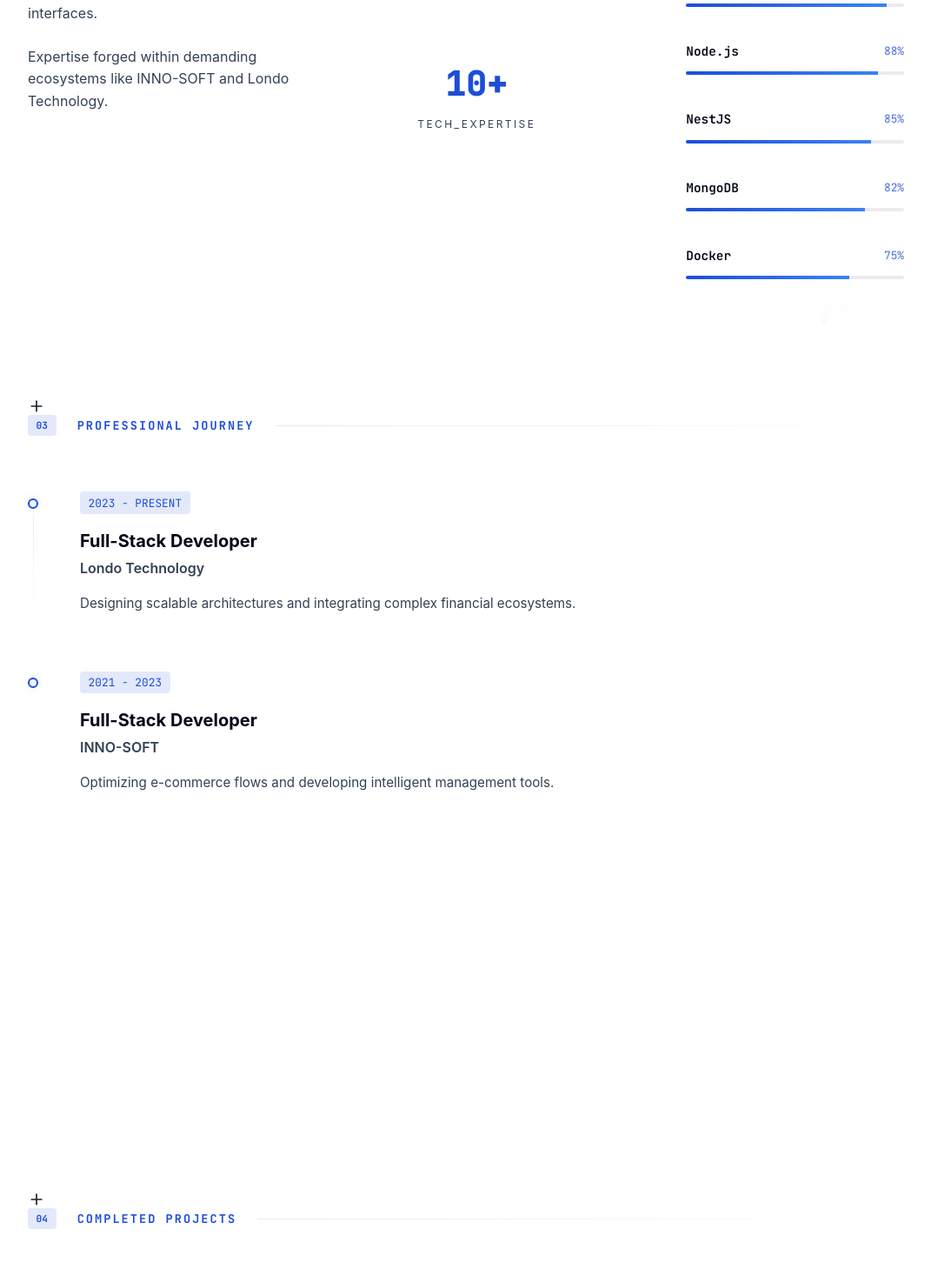
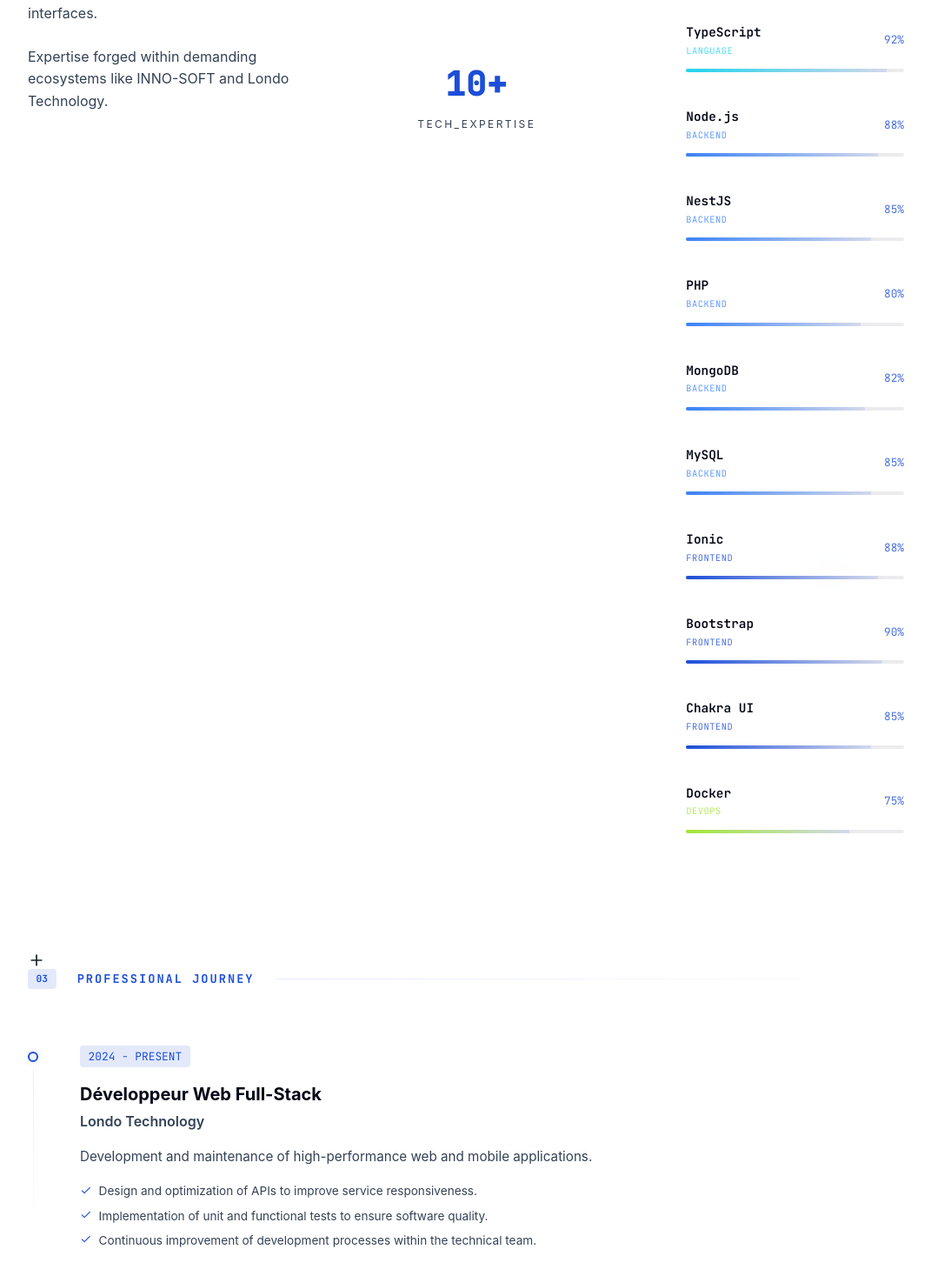
Before and after one commit to Djsk-f/my-portoflio, a Next.js app: page /en in a window 1280 px wide. Shown: the part 1301-2768 px from the top of the page at 87% size, without its empty margins (104-1175 px from the left). Built offline with nearby package versions, Linux system fonts and the light colour scheme.

Commit message:
feat: Implement skill categorization and update experience and project details across the portfolio.

```diff
--- a/public/assets/scss/layouts/_experience.scss
+++ b/public/assets/scss/layouts/_experience.scss
@@ -71,6 +71,31 @@
       color: var(--text-secondary);
       line-height: 1.7;
       font-size: 0.95rem;
+      margin-bottom: 1rem;
+    }
+
+    .exp-highlights {
+      list-style: none;
+      padding: 0;
+      margin: 0;
+      display: flex;
+      flex-direction: column;
+      gap: 0.5rem;
+
+      .exp-highlight-item {
+        display: flex;
+        align-items: flex-start;
+        gap: 0.5rem;
+        font-size: 0.85rem;
+        color: var(--text-secondary);
+        line-height: 1.5;
+
+        .exp-check {
+          color: var(--accent-primary);
+          flex-shrink: 0;
+          margin-top: 0.15rem;
+        }
+      }
     }
   }
 
--- a/public/assets/scss/layouts/_skills.scss
+++ b/public/assets/scss/layouts/_skills.scss
@@ -16,6 +16,13 @@
     display: flex;
     justify-content: space-between;
     align-items: center;
+    gap: 0.5rem;
+
+    .skill-name-row {
+      display: flex;
+      flex-direction: column;
+      gap: 0.2rem;
+    }
 
     .skill-name {
       font-weight: 600;
@@ -24,11 +31,20 @@
       font-size: 0.9rem;
     }
 
+    .skill-category {
+      font-size: 0.65rem;
+      font-family: 'JetBrains Mono', monospace;
+      text-transform: uppercase;
+      letter-spacing: 0.05em;
+      opacity: 0.8;
+    }
+
     .skill-percentage {
       font-size: 0.8rem;
       color: var(--accent-primary);
       opacity: 0.8;
       font-family: 'JetBrains Mono', monospace;
+      flex-shrink: 0;
     }
   }
 
--- a/src/app/mocks/projects.mock.ts
+++ b/src/app/mocks/projects.mock.ts
@@ -4,34 +4,25 @@ export const projects: Project[] = [
   {
     title: "ClICK CADYST",
     role: "Full-Stack Developer",
-    description:
-      "Développement d'une application web et mobile pour la gestion des commandes internes de sacs de farine chez PASTA. UI réalisée avec Ionic & Angular-ionic, API sécurisée en Nest.js, base de données MongoDB.",
-    stack: ["Ionic", "Angular-ionic", "Node.js", "MongoDB"],
+    description: "Application de gestion des commandes de sacs de farine pour l'entreprise PASTA. Développement en full-stack avec intégration d'API sécurisées.",
+    stack: ["Ionic", "Angular", "NestJS", "MongoDB"],
     image: "/assets/images/cadyst_mobile.png",
+    link: { url: "https://play.google.com/store/apps/details?id=com.clickcadyst.mobile", label: "Play Store" },
   },
   {
-    title: "BCI MOBILE",
+    title: "Fly-Banking & Opération Visa",
     role: "Full-Stack Developer",
-    description:
-      "Plateforme mobile pour la gestion des operations bancaires des clients de la BCI. Réalisé avec Node.js, MongoDB, et Angular-ionic.",
-    stack: ["Nest.js", "MongoDB", "Angular-ionic"],
-    image: "/assets/images/bci_mobile.png",
+    description: "Gestion des demandes d'augmentation des plafonds bancaires pour les clients effectuant des transactions hors zone CEMAC. APIs robustes et sécurisées.",
+    stack: ["Angular", "Node.js", "Express.js", "MySQL"],
+    image: "/assets/images/bci_mobile.png", // Assuming this image is relevant for banking
+    link: { url: "https://github.com/fidele007", label: "GitHub" },
   },
   {
-    title: "My CIMENCAM",
+    title: "Mon Panier",
     role: "Full-Stack Developer",
-    description:
-      "Plateforme de d'achats des sacs de ciment pour les clients de l'entreprise CIMENCAM. Stacks utilisées : Angular, Node.js, MongoDB.",
-    stack: ["Angular", "Nest.js", "MongoDB"],
-    image: "/assets/images/cimencam.png",
+    description: "Plateforme e-commerce complète avec catalogue dynamique, panier et suivi de paiements.",
+    stack: ["React", "Next.js", "Node.js", "MongoDB"],
+    image: "/assets/images/cimencam.png", // Using existing e-commerce image
+    link: { url: "https://github.com/fidele007", label: "GitHub" },
   },
-  {
-    title: "BCI NET",
-    role: "Full-Stack Developer",
-    description:
-      "Plateforme de gestion des opérations bancaires de la BCI. Stacks utilisées : Angular, Node.js, MongoDB.",
-    stack: ["Angular", "Node.js", "MongoDB"],
-    image: "/assets/images/bcinet.png",
-  },
-
 ];
--- a/src/components/experience.tsx
+++ b/src/components/experience.tsx
@@ -1,5 +1,6 @@
 import { motion } from "framer-motion";
 import { useTranslations } from "next-intl";
+import { FiCheck } from "react-icons/fi";
 
 export default function Experience({ isDetailed = false }: { isDetailed?: boolean }) {
   const t = useTranslations("Experience");
@@ -7,15 +8,24 @@ export default function Experience({ isDetailed = false }: { isDetailed?: boolea
   const experiences = [
     {
       company: "Londo Technology",
-      role: "Full-Stack Developer",
-      period: `2023 - ${t("present")}`,
+      role: "Développeur Web Full-Stack",
+      period: `2024 - ${t("present")}`,
       description: t("londo.desc"),
+      highlights: t.raw("londo.highlights") as string[],
     },
     {
       company: "INNO-SOFT",
-      role: "Full-Stack Developer",
-      period: "2021 - 2023",
+      role: "Développeur Full-Stack / Formateur",
+      period: "2023 - 2024",
       description: t("inno.desc"),
+      highlights: t.raw("inno.highlights") as string[],
+    },
+    {
+      company: "MINPOSTEL-EST",
+      role: t("present") === "PRESENT" ? "Intern" : "Stagiaire",
+      period: "2021",
+      description: t("minpostel.desc"),
+      highlights: t.raw("minpostel.highlights") as string[],
     },
   ];
 
@@ -45,6 +55,16 @@ export default function Experience({ isDetailed = false }: { isDetailed?: boolea
                 <h4 className="exp-company">{exp.company}</h4>
               </div>
               <p className="exp-description">{exp.description}</p>
+              {exp.highlights && exp.highlights.length > 0 && (
+                <ul className="exp-highlights">
+                  {exp.highlights.slice(0, 3).map((item, i) => (
+                    <li key={i} className="exp-highlight-item">
+                      <FiCheck className="exp-check" />
+                      <span>{item}</span>
+                    </li>
+                  ))}
+                </ul>
+              )}
             </div>
           </motion.div>
         ))}
--- a/src/components/skills.tsx
+++ b/src/components/skills.tsx
@@ -2,15 +2,27 @@ import { motion } from "framer-motion";
 import { useTranslations } from "next-intl";
 
 const allSkills = [
-  { name: "React", level: 95 },
-  { name: "Next.js", level: 90 },
-  { name: "Angular", level: 85 },
-  { name: "TypeScript", level: 92 },
-  { name: "Node.js", level: 88 },
-  { name: "NestJS", level: 85 },
-  { name: "MongoDB", level: 82 },
-  { name: "Docker", level: 75 },
+  { name: "React", level: 95, category: "Frontend" },
+  { name: "Next.js", level: 90, category: "Frontend" },
+  { name: "Angular", level: 85, category: "Frontend" },
+  { name: "TypeScript", level: 92, category: "Language" },
+  { name: "Node.js", level: 88, category: "Backend" },
+  { name: "NestJS", level: 85, category: "Backend" },
+  { name: "PHP", level: 80, category: "Backend" },
+  { name: "MongoDB", level: 82, category: "Backend" },
+  { name: "MySQL", level: 85, category: "Backend" },
+  { name: "Ionic", level: 88, category: "Frontend" },
+  { name: "Bootstrap", level: 90, category: "Frontend" },
+  { name: "Chakra UI", level: 85, category: "Frontend" },
+  { name: "Docker", level: 75, category: "DevOps" },
 ];
+
+const categoryColor: Record<string, string> = {
+  Frontend: "var(--accent-primary)",
+  Backend: "var(--accent-secondary)",
+  Language: "#22d3ee",
+  DevOps: "#a3e635",
+};
 
 export default function Skills({ isDetailed = false }: { isDetailed?: boolean }) {
   const t = useTranslations("Skills");
@@ -31,7 +43,15 @@ export default function Skills({ isDetailed = false }: { isDetailed?: boolean })
             className="skill-item"
           >
             <div className="skill-info">
-              <span className="skill-name">{skill.name}</span>
+              <div className="skill-name-row">
+                <span className="skill-name">{skill.name}</span>
+                <span
+                  className="skill-category"
+                  style={{ color: categoryColor[skill.category] }}
+                >
+                  {skill.category}
+                </span>
+              </div>
               <span className="skill-percentage">{skill.level}%</span>
             </div>
             <div className="skill-bar-bg">
@@ -41,6 +61,7 @@ export default function Skills({ isDetailed = false }: { isDetailed?: boolean })
                 whileInView={{ width: `${skill.level}%` }}
                 transition={{ duration: 1.2, delay: 0.2, ease: "circOut" }}
                 viewport={{ once: true }}
+                style={{ background: `linear-gradient(90deg, ${categoryColor[skill.category]}, var(--accent-glow))` }}
               />
             </div>
           </motion.div>
--- a/src/messages/en.json
+++ b/src/messages/en.json
@@ -10,7 +10,7 @@
   "Home": {
     "status": "[LIVE] SYSTEM STATUS_OPTIMIZED",
     "name": "Fidèle Loffou",
-    "title": "Full-Stack Architect",
+    "title": "Full-Stack Developer",
     "subtitle": "Engineering high-precision digital ecosystems with a focus on impact, elegance, and technical excellence.",
     "deployResume": "DEPLOY RESUME",
     "aria": {
@@ -67,21 +67,28 @@
     "stackTitle": "TECH STACK_",
     "present": "PRESENT",
     "londo": {
-      "desc": "Designing scalable architectures and integrating complex financial ecosystems.",
+      "desc": "Development and maintenance of high-performance web and mobile applications.",
       "highlights": [
-        "Architecture and development of a highly secure financial management platform.",
-        "Migration from a monolithic infrastructure to microservices with NestJS and Docker.",
-        "Optimization of PostgreSQL queries reducing response time by 40%.",
-        "Implementation of rigorous E2E tests ensuring 99.9% production stability."
+        "Design and optimization of APIs to improve service responsiveness.",
+        "Implementation of unit and functional tests to ensure software quality.",
+        "Continuous improvement of development processes within the technical team.",
+        "Code review and technical mentorship."
       ]
     },
     "inno": {
-      "desc": "Optimizing e-commerce flows and developing intelligent management tools.",
+      "desc": "Project Manager and Trainer specializing in web and e-learning solutions.",
       "highlights": [
-        "Development of a multilingual e-commerce solution supporting 50k+ active users.",
-        "Integration of complex payment gateways and real-time inventory management.",
-        "Frontend performance improvement (SEO & Core Web Vitals) with React and SSR.",
-        "Close collaboration with UI/UX teams for user-centered interfaces."
+        "Management of a school report management system development.",
+        "Analysis and design of tailored e-learning platforms and showcase sites.",
+        "Training teams on modern tech stacks and digital tools.",
+        "Agile project management using Scrum."
+      ]
+    },
+    "minpostel": {
+      "desc": "Management tool development for the Ministry (Internship).",
+      "highlights": [
+        "Digitization of registrations for 'Vacances 100% TIC' national program.",
+        "Design of an automated administrative leave management system."
       ]
     }
   },
@@ -92,22 +99,23 @@
     "details": "DETAILS_VIEW",
     "exploration": "[DASHBOARD_EXPLORATION_MODE]",
     "deploy": "DE_PLOY_VIEW",
+    "role": "ROLE",
+    "viewGithub": "VIEW ON GITHUB",
     "items": {
       "cadyst": {
         "title": "CLICK CADYST",
-        "desc": "Development of a web and mobile application for the management of internal flour bag orders at PASTA. UI made with Ionic & Angular-ionic, secure API in Nest.js, MongoDB database."
+        "role": "Full-Stack Developer — Web & Mobile",
+        "desc": "Centralized management of internal flour bag orders for PASTA. Web, mobile app, and secure APIs with an intuitive interface. Available on Play Store."
       },
-      "bci_mobile": {
-        "title": "BCI MOBILE",
-        "desc": "Mobile platform for managing bank operations for BCI clients. Made with Node.js, MongoDB, and Angular-ionic."
+      "fly": {
+        "title": "FLY-BANKING & OPÉRATION VISA",
+        "role": "Full-Stack Developer — Fintech",
+        "desc": "Management system for bank limits for international transactions. Robust and secure APIs."
       },
-      "cimencam": {
-        "title": "My CIMENCAM",
-        "desc": "Purchase platform for cement bags for CIMENCAM clients. Stacks used: Angular, Node.js, MongoDB."
-      },
-      "bci_net": {
-        "title": "BCI NET",
-        "desc": "Management platform for BCI bank operations. Stacks used: Angular, Node.js, MongoDB."
+      "panier": {
+        "title": "MON PANIER",
+        "role": "Full-Stack Developer — B2C E-commerce",
+        "desc": "Full e-commerce platform. Dynamic catalog, advanced cart system, and payment tracking."
       }
     }
   },
--- a/src/messages/fr.json
+++ b/src/messages/fr.json
@@ -10,7 +10,7 @@
   "Home": {
     "status": "[LIVE] STATUT SYSTÈME_OPTIMISÉ",
     "name": "Fidèle Loffou",
-    "title": "Architecte Full-Stack",
+    "title": "Développeur Full-Stack",
     "subtitle": "Ingénierie d'écosystèmes numériques de haute précision mettant l'accent sur l'impact, l'élégance et l'excellence technique.",
     "deployResume": "DÉPLOYER LE CV",
     "aria": {
@@ -67,21 +67,28 @@
     "stackTitle": "STACK TECHNIQUE_",
     "present": "PRÉSENT",
     "londo": {
-      "desc": "Conception d'architectures scalables et intégration d'écosystèmes financiers complexes.",
+      "desc": "Développement et maintenance d'applications web et mobiles de haute performance.",
       "highlights": [
-        "Architecture et développement d'une plateforme de gestion financière hautement sécurisée.",
-        "Migration d'une infrastructure monolithique vers des microservices avec NestJS et Docker.",
-        "Optimisation des requêtes PostgreSQL réduisant le temps de réponse de 40%.",
-        "Mise en place de tests E2E rigoureux assurant une stabilité de production de 99.9%."
+        "Conception et optimisation d'APIs pour améliorer la réactivité des services.",
+        "Mise en place de tests unitaires et fonctionnels pour garantir la qualité logicielle.",
+        "Amélioration continue des processus de développement en équipe technique.",
+        "Revue de code et Mentorat technique."
       ]
     },
     "inno": {
-      "desc": "Optimisation de flux e-commerce et développement d'outils de gestion intelligents.",
+      "desc": "Chef de projet et Formateur spécialisé dans les solutions web et e-learning.",
       "highlights": [
-        "Développement d'une solution e-commerce multilingue supportant 50k+ utilisateurs actifs.",
-        "Intégration de passerelles de paiement complexes et gestion d'inventaire temps réel.",
-        "Amélioration des performances frontend (SEO & Core Web Vitals) avec React et SSR.",
-        "Collaboration étroite avec les équipes UI/UX pour des interfaces centrées utilisateur."
+        "Pilotage du développement d'une application de gestion académique (bulletins).",
+        "Analyse et conception de plateformes e-learning et sites vitrines sur mesure.",
+        "Formation d'équipes sur les piles technologiques modernes et outils numériques.",
+        "Gestion agile de projets utilisant Scrum."
+      ]
+    },
+    "minpostel": {
+      "desc": "Développement d'outils administratifs pour le ministère (Stage).",
+      "highlights": [
+        "Informatisation des inscriptions au programme national 'Vacances 100% TIC'.",
+        "Conception d'un système de gestion automatisée des congés administratifs."
       ]
     }
   },
@@ -92,22 +99,23 @@
     "details": "DÉTAILS_VIEW",
     "exploration": "[DASHBOARD_EXPLORATION_MODE]",
     "deploy": "DE_PLOY_VIEW",
+    "role": "RÔLE",
+    "viewGithub": "VOIR SUR GITHUB",
     "items": {
       "cadyst": {
         "title": "CLICK CADYST",
-        "desc": "Développement d'une application web et mobile pour la gestion des commandes internes de sacs de farine chez PASTA. UI réalisée avec Ionic & Angular-ionic, API sécurisée en Nest.js, base de données MongoDB."
+        "role": "Développeur Full-Stack — Web & Mobile",
+        "desc": "Gestion centralisée des commandes internes de sacs de farine pour PASTA. App web, mobile et APIs sécurisées avec une interface intuitive. Disponible sur Play Store."
       },
-      "bci_mobile": {
-        "title": "BCI MOBILE",
-        "desc": "Plateforme mobile pour la gestion des opérations bancaires des clients de la BCI. Réalisé avec Node.js, MongoDB et Angular-ionic."
+      "fly": {
+        "title": "FLY-BANKING & OPÉRATION VISA",
+        "role": "Développeur Full-Stack — Fintech",
+        "desc": "Système de gestion des plafonds bancaires pour transactions internationales hors zone CEMAC. APIs robustes et sécurisées."
       },
-      "cimencam": {
-        "title": "My CIMENCAM",
-        "desc": "Plateforme d'achats de sacs de ciment pour les clients de l'entreprise CIMENCAM. Stacks utilisées : Angular, Node.js, MongoDB."
-      },
-      "bci_net": {
-        "title": "BCI NET",
-        "desc": "Plateforme de gestion des opérations bancaires de la BCI. Stacks utilisées : Angular, Node.js, MongoDB."
+      "panier": {
+        "title": "MON PANIER",
+        "role": "Développeur Full-Stack — B2C E-commerce",
+        "desc": "Plateforme complète de vente en ligne. Catalogue dynamique, système de panier avancé et suivi des paiements."
       }
     }
   },
```
Also changed, not shown: public/assets/scss/layouts/_projects.scss (+34 -1 lines), src/components/project.tsx (+25 -7 lines), public/assets/scss/pages/_hero.scss (line endings or trailing spaces).
